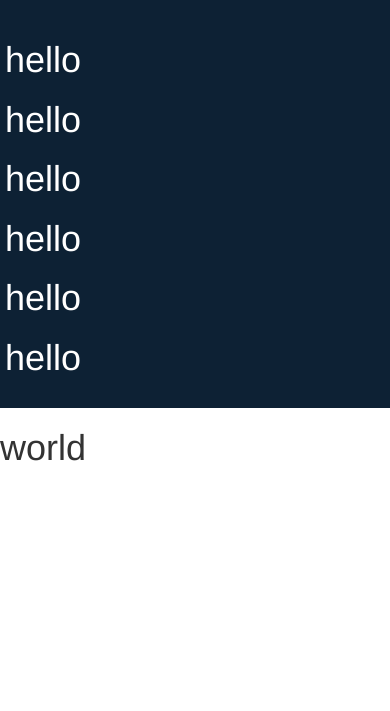
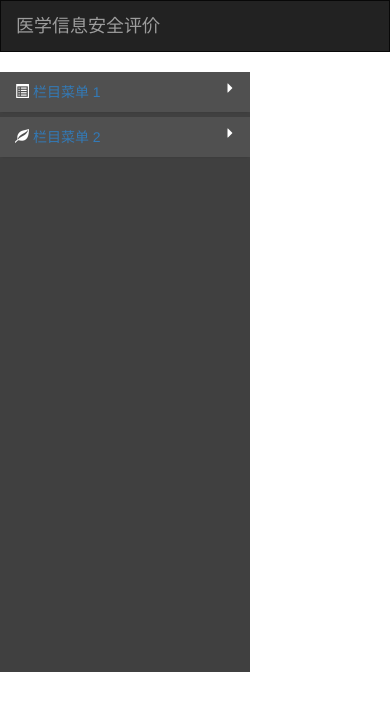
Before and after one commit to SoftEvaPlt/SEP-Med, a Django app: page /home/ in a window 390 px wide. Shown: the top 711 px of the page. Run offline with Django 4.2, Linux system fonts and the light colour scheme; some libraries are stand-ins or nearby versions.

```diff
--- a/SoftEvaPlt/news/templates/news/home.html
+++ b/SoftEvaPlt/news/templates/news/home.html
@@ -5,31 +5,166 @@
     <meta charset="UTF-8" />
     {% load static %}
     <meta name="viewport" content="width=device-width, initial-scale=1.0" />
-    <!-- 引入 Bootstrap -->
-    <link rel="stylesheet" href={% static 'plugins/bootstrap-3.4.1-dist/css/bootstrap.min.css' %}>
-    <link rel="stylesheet" href={% static 'css/home.css' %}>
+    <!-- 兼容IE浏览器 -->
+    <meta http-equiv="X-UA-Compatible" content="IE=edge" />
+    <!-- 引入 Bootstrap的css -->
+    <link rel="stylesheet" href="{% static 'plugins/bootstrap-3.4.1-dist/css/bootstrap.min.css' %}" />
+    <link rel="stylesheet" type="text/css" href="{% static 'css/home.css' %}" />
+    <!-- jQuery (Bootstrap 的 JavaScript 插件需要引入 jQuery) -->
+    <script src="{% static 'js/jquery-3.6.0.min.js' %}"></script>
+    <!-- 包括所有已编译的插件 -->
+    <script src="{% static 'plugins/bootstrap-3.4.1-dist/js/bootstrap.js' %}"></script>
+    <style type="text/css">
+      a:hover,a:focus{
+          color: #ffffff;
+          text-decoration: none;
+      }
+      .panel-group {
+          background-color: #404040;
+          width: 250px;
+          height: 600px;
+          overflow-y: auto;
+      }
+      .panel-group .panel {
+          background-color: #404040;
+          border: none;
+      }
+
+      .panel-heading{
+          border-top-left-radius: 0px;
+          border-top-right-radius: 0px;
+      }
+      .panel-default>.panel-heading {
+          border: none;
+          color: #ffffff;
+          background-color: #505050;
+      }
+      .panel-default>.panel-heading>span{
+          font-size: 10px;
+      }
+      .panel-default>.panel-heading:active,.panel-default>.panel-heading:hover{
+          background-color: #4a8bc2;
+      }
+      .panel-default>.panel-heading>a:hover{
+          text-decoration: none;
+          background-color: #4a8bc2;
+      }
+      .panel-group .panel-heading+.panel-collapse>.panel-body {
+          border: none;
+      }
+      .panel-body {
+          padding: 0px;
+      }
+      .nav>li{
+          padding: 1px 0px 0px 0px;
+      }
+      .nav>li>a{
+          text-decoration: none;
+          padding: 10px 10px 10px 35px;
+      }
+      .nav>li>a:hover,.nav>li>a:focus{
+          background-color: #505050;
+      }
+    </style>
   </head>
 
   <body>
-    <div class="row">
-        <div class="col-md-2 left-bg">
-            <!-- 左侧内容 -->
-            <h1>hello</h1>
-            <h1>hello</h1>
-            <h1>hello</h1>
-            <h1>hello</h1>
-            <h1>hello</h1>
-            <h1>hello</h1>
+    <!--顶部导航栏部分-->
+    <nav class="navbar navbar-inverse">
+      <div class="container-fluid">
+          <div class="navbar-header">
+              <a class="navbar-brand" title="logoTitle" href="#">医学信息安全评价</a>
         </div>
-        <div class="col-md-10">
-            <!-- 右侧内容 -->
-            <h1>world</h1>
+        <div class="collapse navbar-collapse">
+            <ul class="nav navbar-nav navbar-right">
+                <li role="presentation">
+                    <a href="#">当前用户：<span class="badge">admin</span></a>
+                </li>
+                <li>
+                    <a href="../login/logout">
+                          <span class="glyphicon glyphicon-lock"></span>退出登录</a>
+                  </li>
+              </ul>
         </div>
-    </div>
+      </div>
+    </nav>
 
 
-    <!-- jQuery (Bootstrap 的 JavaScript 插件需要引入 jQuery) -->
-    <!-- 包括所有已编译的插件 -->
-    <script src="{% static 'plugins/bootstrap-3.4.1-dist/js/bootstrap.js' %}"></script>
+
+
+
+		<div class="panel-group" id="panelContainer">
+			<div class="panel panel-default">
+				<div id="header1" class="panel-heading" data-toggle="collapse" data-target="#sub1" data-parent="#panelContainer">
+					<i class="glyphicon glyphicon-list-alt"></i>
+					<a href="#">栏目菜单 1</a>
+					<span class="glyphicon glyphicon-triangle-right pull-right"></span>
+				</div>
+				<div id="sub1" class="collapse panel-collapse">
+					<div class="panel-body">
+						<ul class="nav">
+							<li>
+								<a href="#"><span></span>添加栏目1</a>
+							</li>
+							<li>
+								<a href="#">添加栏目2</a>
+							</li>
+							<li>
+								<a href="#">添加栏目3</a>
+							</li>
+							<li>
+								<a href="#">添加栏目4</a>
+							</li>
+						</ul>
+					</div>
+				</div>
+			</div>
+			<div class="panel panel-default">
+				<div id="header2" class="panel-heading" data-toggle="collapse" data-target="#sub2" data-parent="#panelContainer">
+					<i class="glyphicon glyphicon-leaf"></i>
+					<a href="#">栏目菜单 2</a>
+					<span class="glyphicon glyphicon-triangle-right pull-right"></span>
+				</div>
+				<div id="sub2" class="collapse panel-collapse">
+					<div class="panel-body">
+						<ul class="nav">
+							<li>
+								<a href="#">添加栏目1</a>
+							</li>
+							<li>
+								<a href="#">添加栏目2</a>
+							</li>
+							<li>
+								<a href="#">添加栏目3</a>
+							</li>
+							<li>
+								<a href="#">添加栏目4</a>
+							</li>
+						</ul>
+					</div>
+				</div>
+			</div>
+		</div>
+
+		<script>
+			$(function() {
+				$(".panel-heading").on("click", function(e) {
+					var idLength = e.currentTarget.id.length;
+					var index = e.currentTarget.id.substr(idLength - 1, idLength);
+					$("#sub" + index).on('hidden.bs.collapse', function() {
+						$(e.currentTarget).find("span").removeClass("glyphicon glyphicon-triangle-bottom");
+						$(e.currentTarget).find("span").addClass("glyphicon glyphicon-triangle-right");
+					})
+					$("#sub" + index).on('shown.bs.collapse', function() {
+						$(e.currentTarget).find("span").removeClass("glyphicon glyphicon-triangle-right");
+						$(e.currentTarget).find("span").addClass("glyphicon glyphicon-triangle-bottom");
+					})
+				})
+
+				$(".panel-body > .nav > li > a").on("click", function(e) {
+					alert(e.currentTarget.textContent);
+				});
+			});
+		</script>
   </body>
 </html>
--- a/SoftEvaPlt/news/urls.py
+++ b/SoftEvaPlt/news/urls.py
@@ -5,5 +5,6 @@ from . import views
 urlpatterns = [
     # Other URL patterns
     path('auth/login/', views.login_view, name='login'),
+    path('auth/logon', views.logon_view, name='logon'),
     path('home/', views.home, name='home'),
 ]
--- a/SoftEvaPlt/news/views.py
+++ b/SoftEvaPlt/news/views.py
@@ -30,15 +30,15 @@ def login_view(request):
 
 def login_view(request):
     if request.method == 'POST':
-        username = request.POST['username']
+        user_account = request.POST['user_account']
         password = request.POST['password']
         print(request.POST)
-        print(username)
+        print(user_account)
         print(password)
 
         # 使用自定义用户模型进行身份验证
         try:
-            user = User.objects.get(user_account=username)
+            user = User.objects.get(user_account=user_account)
             if user.user_password == password:
                 # 如果用户名和密码匹配，登录用户
                 # login(request, user)
@@ -53,5 +53,8 @@ def login_view(request):
 
     return render(request, 'news/login.html')
 
+def logon_view(request):
+    return render(request, 'news/logon.html')
+
 def home(request):
     return render(request, 'news/home.html')
--- a/SoftEvaPlt/statics/css/home.css
+++ /dev/null
@@ -1,7 +0,0 @@
-.left-bg {
-    background-color: #0d2134;
-    color: white;
-    /* 设置文字颜色为白色，以便与黑色背景对比 */
-    padding: 20px;
-    /* 可以根据需要设置内边距 */
-}
```
Also changed, not shown: SoftEvaPlt/news/templates/news/login.html (+10 -9 lines), SoftEvaPlt/news/templates/news/logon.html (added, +166 -0 lines).
